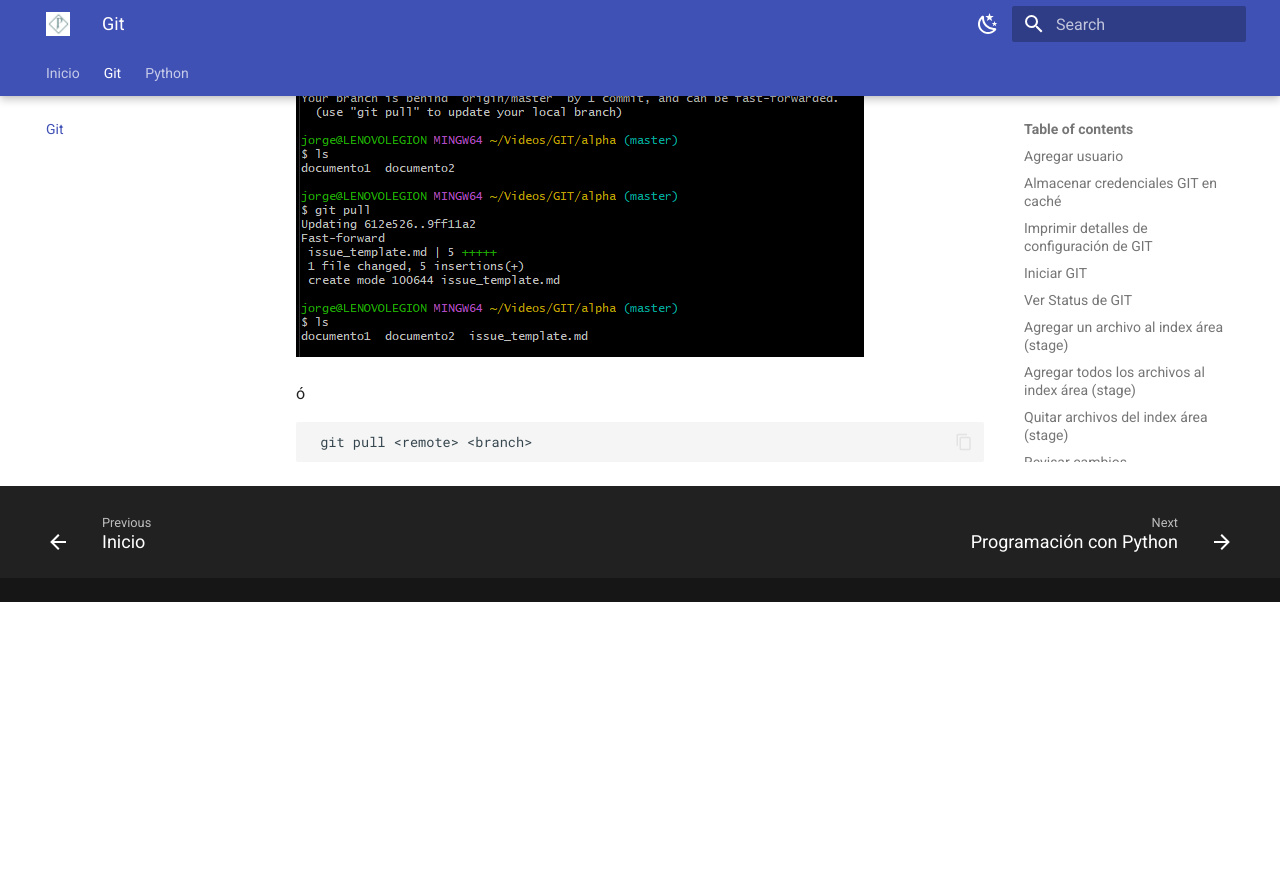
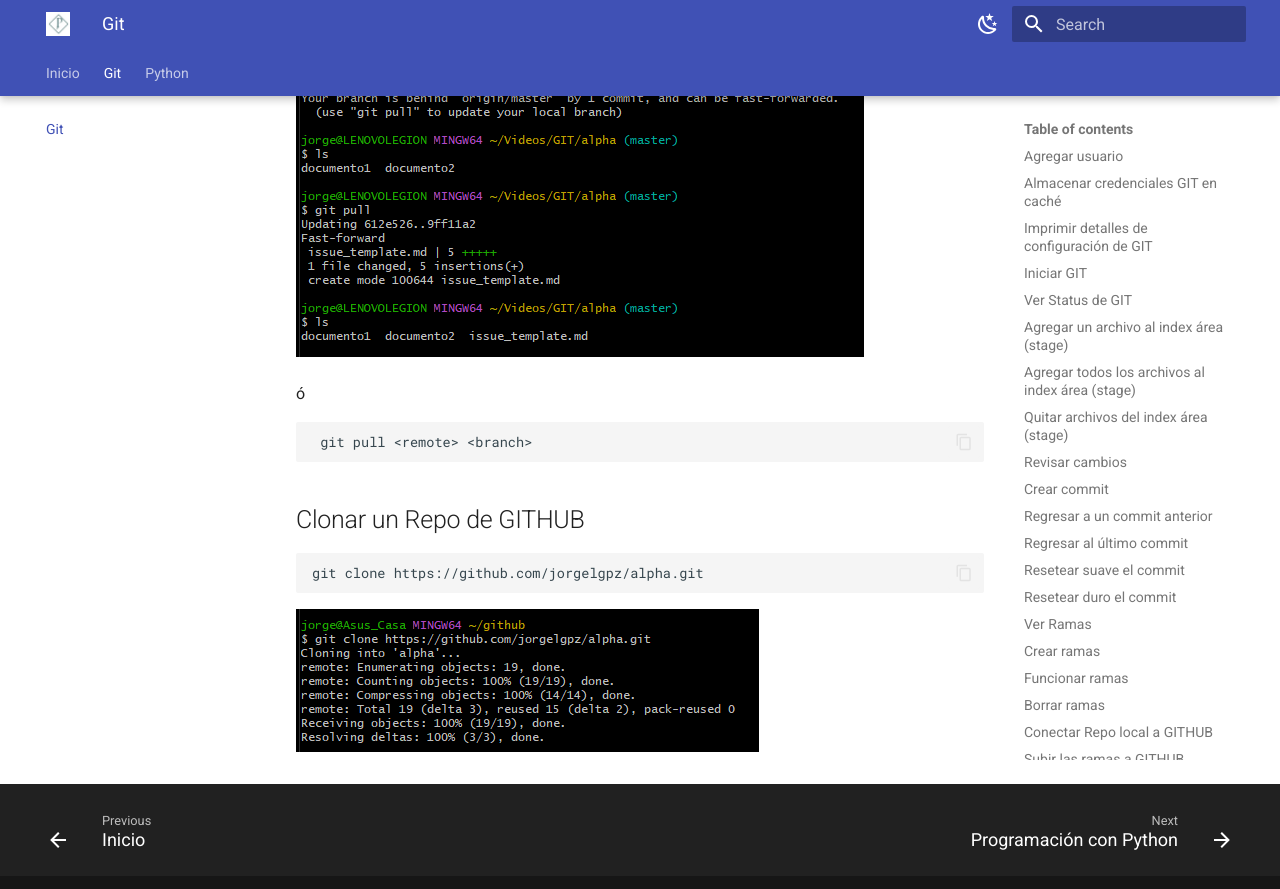
Before and after one commit to jorgelgpz/cursos, an MkDocs documentation site: the page built from docs/git/index.md, in a window 1280 px wide and 900 px high, scrolled down 9715 px. Shown: the top 889 px of the window. Built offline with MkDocs 1.6.1 and Material for MkDocs 9.7.7, drawn with Linux system fonts in a browser that asks for light colours; before the commit the page ends 10317 px from its top, so only the background shows below that.

Commit message:
agregado git clone

`````diff
--- a/docs/git/index.md
+++ b/docs/git/index.md
@@ -149,3 +149,8 @@ git pull
 ````shell
  git pull <remote> <branch>
 ````
+## Clonar un Repo de GITHUB
+````shell
+git clone https://github.com/jorgelgpz/alpha.git
+````
+![git_clone.png](..%2Fassets%2Fgit_clone.png)
`````
Also changed, not shown: docs/assets/git_clone.png (added).
